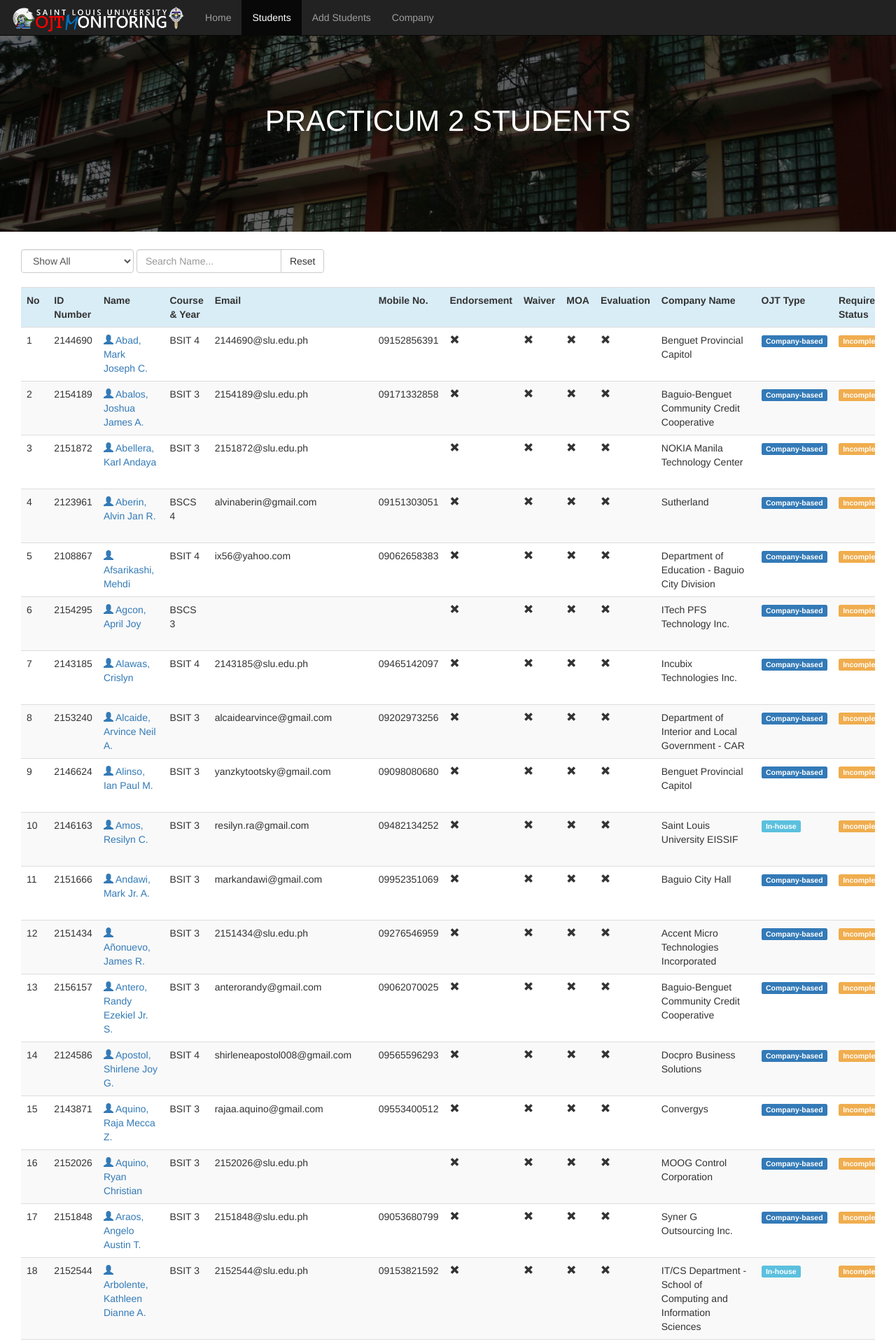
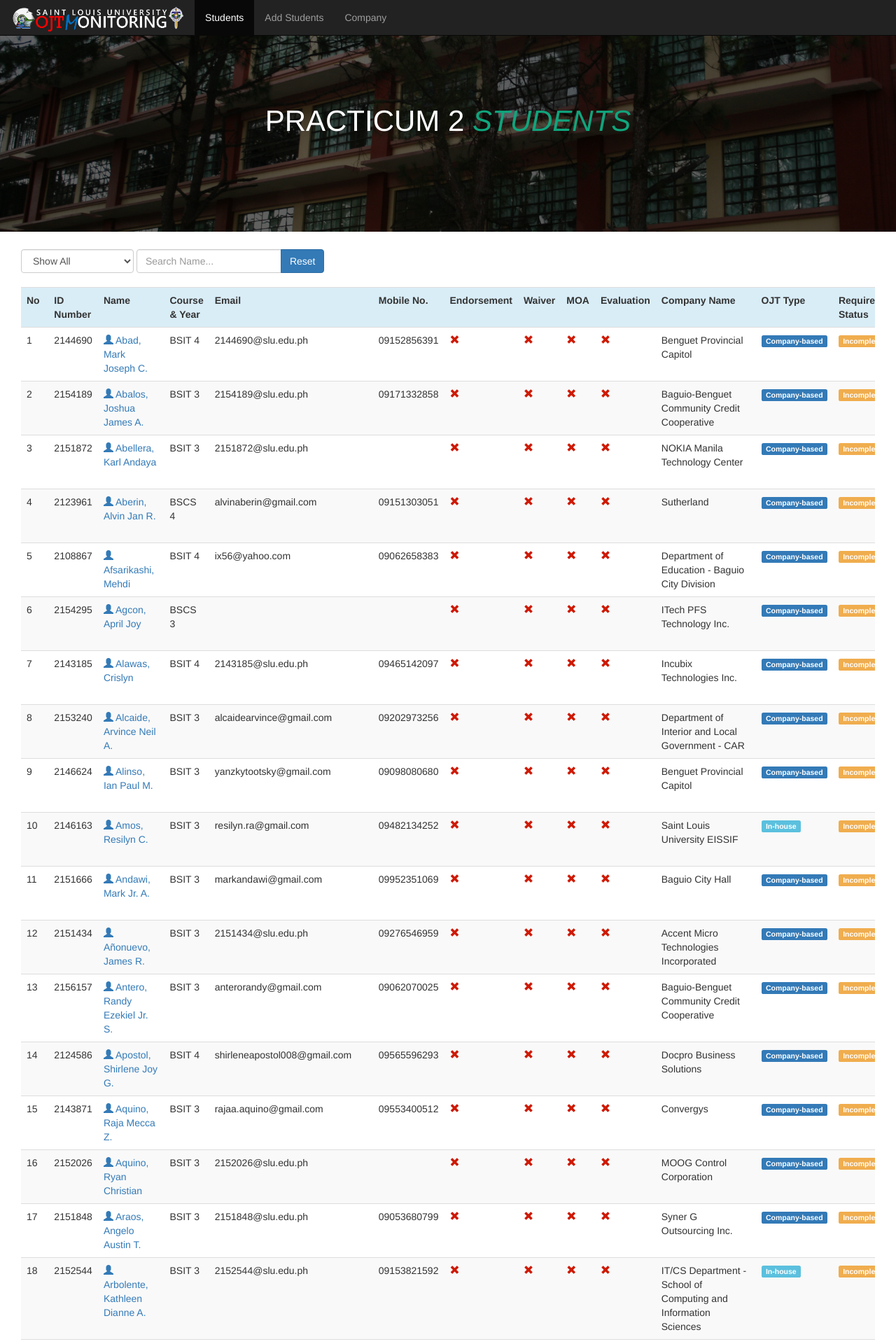
Before and after one commit to IsmaelLangit/OJTMonitoring, a PHP site: page / in a window 1280 px wide. Shown: the top 1920 px of the page at 70% size. Run offline with PHP 8.4, Linux system fonts and the light colour scheme; data comes from the database, SQL or seed files in the repository; some libraries are stand-ins or nearby versions.

Commit message:
Added the new index.php

```diff
--- a/index.php
+++ b/index.php
@@ -4,16 +4,12 @@ include("connect.php");
 <!DOCTYPE html>
 <html lang="en">
 <head>
-
 		<meta charset="utf-8">
 		<meta http-equiv="X-UA-Compatible" content="IE=edge">
 		<meta name="viewport" content="width=device-width, initial-scale=1">
 		<title>SCIS OJT Monitoring</title>
-
 		<!-- Styles -->
-
 		<link rel="icon" href="img/scisLogo.png">
-
 		<link rel="stylesheet" type="text/css" href="css/bootstrap.css">
 		<link rel="stylesheet" type="text/css" href="css/styles.css">
 		<link rel="stylesheet" type="text/css" href="css/footer-distributed-with-address-and-phones.css">
@@ -28,30 +24,34 @@ include("connect.php");
 					<span class="icon-bar"></span>
 					<span class="icon-bar"></span>
 					</button>
-	      <a class="navbar-brand" href="#"><img class="logoNav img-responsive" src="img/Picture1.png"></a>
+					<a class="navbar-brand" href="index.php"><img class="logoNav img-responsive" src="img/Picture1.png"></a>
 				</div>
 				<div class="collapse navbar-collapse" id="myNavbar">
 					<ul class="nav navbar-nav">
-	        <li><a href="#">Home</a></li>
 						<li class="active"><a href="index.php">Students</a></li>
 						<li><a href="add.php">Add Students</a></li>
-	        <li><a href="company.php">Company</a></li>
+						<li><a href="#">Company</a></li>
 					</ul>
 				</div>
 			</div>
 		</nav>
 
+	<div id="preloader"></div>
 	<div class="container-fluid">
+
+	<a href="javascript:" id="return-to-top"><i class="glyphicon glyphicon-chevron-up"></i></a>
+
+
 		<section class="cta">
 				<div class="cta-content">
 					<div class="container">
-	                <h2 class="text-center">PRACTICUM 2 STUDENTS</h2>
+						<h2 class="text-center">PRACTICUM 2 <span class="detailsHeading">STUDENTS</span></h2>
 					</div>
 				</div>
 				<div class="overlay"></div>
 			</section>
 
-		<div class="col-md-12 margin-top margin-bottom">
+		<div class="col-md-12 margin-top">
 
 			<?php
 			if(isset($_GET['action']) == 'delete'){
@@ -62,7 +62,9 @@ include("connect.php");
 				}else{
 					$delete = mysqli_query($connect, "DELETE FROM students WHERE idnum='$idnum '");
 					if($delete){
-						echo '<div class="alert alert-primary alert-dismissable"><button type="button" class="close" data-dismiss="alert" aria-hidden="true">&times;</button> Data successfully deleted.</div>';
+						echo '<div class="alert alert-danger alert-dismissable">
+									<button type="button" class="close" data-dismiss="alert" aria-hidden="true">&times;</button> You have successfully <strong> deleted </strong> the student!
+								</div>';
 					}else{
 						echo '<div class="alert alert-danger alert-dismissable"><button type="button" class="close" data-dismiss="alert" aria-hidden="true">&times;</button></div>';
 					}
@@ -86,7 +88,7 @@ include("connect.php");
                 <div class="input-group">
                         <input type="text" id="myInput" onkeyup="filterData()" class="form-control" placeholder="Search Name...">
                         <span class="input-group-btn">
-                            <button class="btn btn-default" type="button" onclick="resetName()" value="reset">Reset</button>
+                            <button class="btn btn-primary" type="button" onclick="resetName()" value="reset">Reset</button>
                         </span>
                     </div>
                 </form>
@@ -131,32 +133,32 @@ include("connect.php");
                             <td>'.$row['mobile_number'].'</td>';
 
 							if($row['endorsement'] == 'yes'){
-								echo '<td><span class="glyphicon glyphicon-ok"></span></td>';
+								echo '<td><span class="glyphicon glyphicon-ok fontGlyphiconOk"></span></td>';
 							}
                             else if ($row['endorsement'] == 'no' ){
-								echo '<td><span class="glyphicon glyphicon-remove"></span></td>';
+								echo '<td><span class="glyphicon glyphicon-remove fontGlyphiconNo"></span></td>';
 							}
 
 
 							if($row['waiver'] == 'yes'){
-								echo '<td><span class="glyphicon glyphicon-ok"></span></td>';
+								echo '<td><span class="glyphicon glyphicon-ok fontGlyphiconOk"></span></td>';
 							}
                             else if ($row['waiver'] == 'no' ){
-								echo '<td><span class="glyphicon glyphicon-remove"></span></td>';
+								echo '<td><span class="glyphicon glyphicon-remove fontGlyphiconNo"></span></td>';
 							}
 
 							if($row['moa'] == 'yes'){
-								echo '<td><span class="glyphicon glyphicon-ok"></span></td>';
+								echo '<td><span class="glyphicon glyphicon-ok fontGlyphiconOk"></span></td>';
 							}
                             else if ($row['moa'] == 'no' ){
-								echo '<td><span class="glyphicon glyphicon-remove"></span></td>';
+								echo '<td><span class="glyphicon glyphicon-remove fontGlyphiconNo"></span></td>';
 							}
 
 							if($row['evaluation'] == 'yes'){
-								echo '<td><span class="glyphicon glyphicon-ok"></span></td>';
+								echo '<td><span class="glyphicon glyphicon-ok fontGlyphiconOk"></span></td>';
 							}
                             else if ($row['evaluation'] == 'no' ){
-								echo '<td><span class="glyphicon glyphicon-remove"></span></td>';
+								echo '<td><span class="glyphicon glyphicon-remove fontGlyphiconNo"></span></td>';
 							}
 
 						echo '
@@ -226,11 +228,11 @@ include("connect.php");
 					"We envision Saint Louis University as an excellent missionary and transformative educational institution zealous in developing human resources imbued with the Christian Spirit and who are creative, competent and socially involved."
 				</p>
 			</div>
-
 		</footer>
-
 		<script src="https://ajax.googleapis.com/ajax/libs/jquery/1.11.3/jquery.min.js"></script>
 		<script src="js/bootstrap.min.js"></script>
+		<script src="js/smoothScroll.js"></script>
+		<script src="js/preloader.js"></script>
         <script>
             function filterData() {
                 var input, filter, table, tr, td, i;
```
Lines whose indentation alone changed are shown as unchanged.
